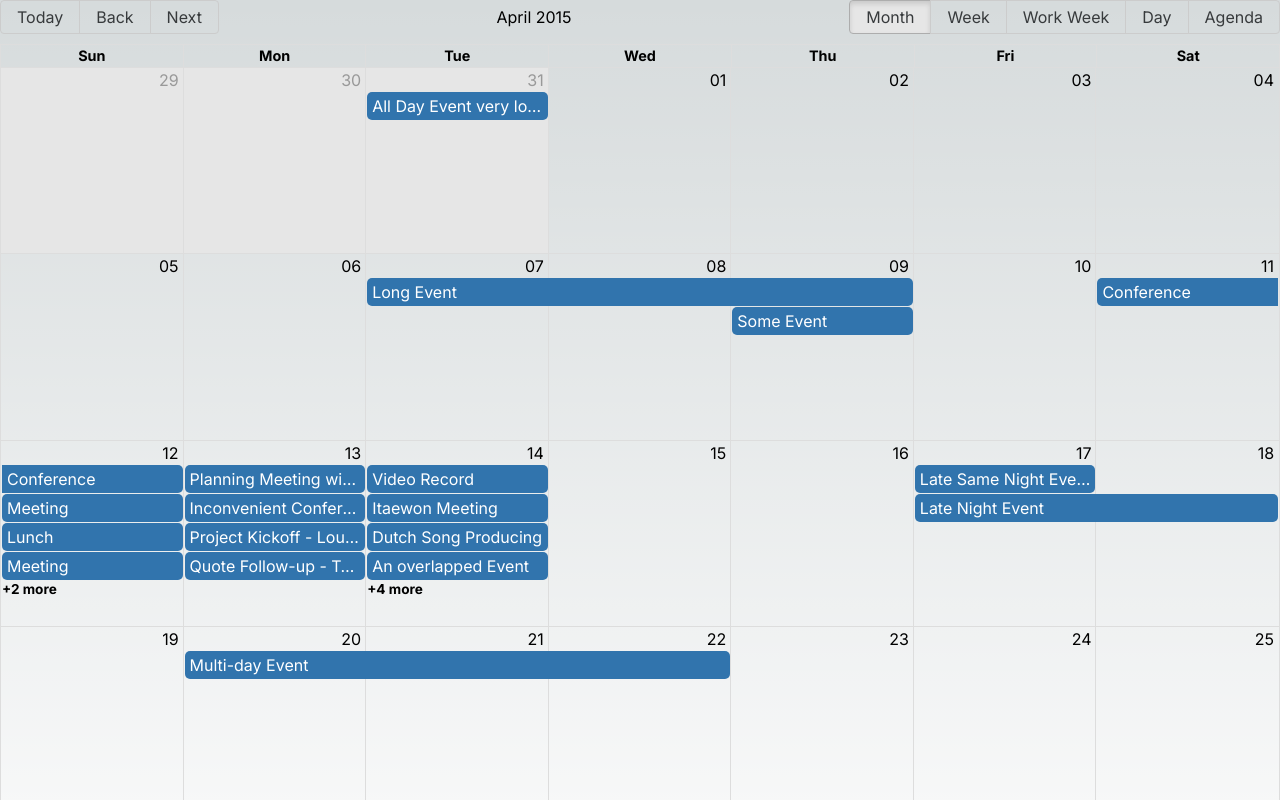
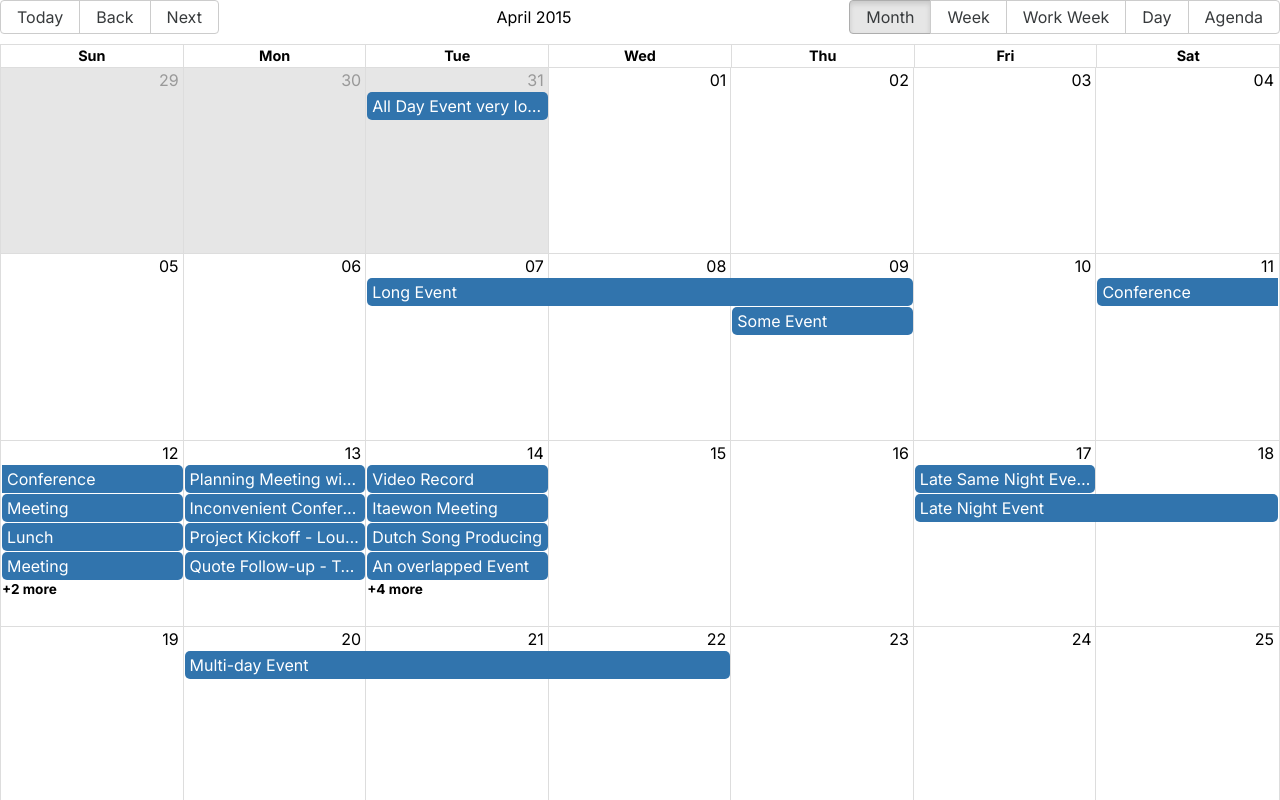
Before and after one commit to lightbluepoppy/expeditask-next, a Next.js app: page /dashboard in a window 1280 px wide. Shown: the top 800 px of the page. Built offline with nearby package versions, Linux system fonts and the light colour scheme.

Commit message:
chore: :hammer: switch from dark mode to light mode

```diff
--- a/components/Calendar.tsx
+++ b/components/Calendar.tsx
@@ -46,7 +46,7 @@
         <div className="h-[1000px]" {...props}>
             <Calendar
                 selectable
-                components={components}
+                // components={components}
                 defaultDate={defaultDate}
                 events={events}
                 localizer={djLocalizer}
--- a/src/app/globals.css
+++ b/src/app/globals.css
@@ -2,26 +2,22 @@
 @tailwind components;
 @tailwind utilities;
 
-:root {
-  --foreground-rgb: 0, 0, 0;
-  --background-start-rgb: 214, 219, 220;
-  --background-end-rgb: 255, 255, 255;
-}
+/* :root { */
+/*     --foreground-rgb: 0, 0, 0; */
+/*     --background-start-rgb: 214, 219, 220; */
+/*     --background-end-rgb: 255, 255, 255; */
+/* } */
 
-@media (prefers-color-scheme: dark) {
-  :root {
-    --foreground-rgb: 255, 255, 255;
-    --background-start-rgb: 0, 0, 0;
-    --background-end-rgb: 0, 0, 0;
-  }
-}
+/* @media (prefers-color-scheme: dark) { */
+/*     :root { */
+/*         --foreground-rgb: 255, 255, 255; */
+/*         --background-start-rgb: 0, 0, 0; */
+/*         --background-end-rgb: 0, 0, 0; */
+/*     } */
+/* } */
 
-body {
-  color: rgb(var(--foreground-rgb));
-  background: linear-gradient(
-      to bottom,
-      transparent,
-      rgb(var(--background-end-rgb))
-    )
-    rgb(var(--background-start-rgb));
-}
+/* body { */
+/*     color: rgb(var(--foreground-rgb)); */
+/*     background: linear-gradient(to bottom, transparent, rgb(var(--background-end-rgb))) */
+/*         rgb(var(--background-start-rgb)); */
+/* } */
```
